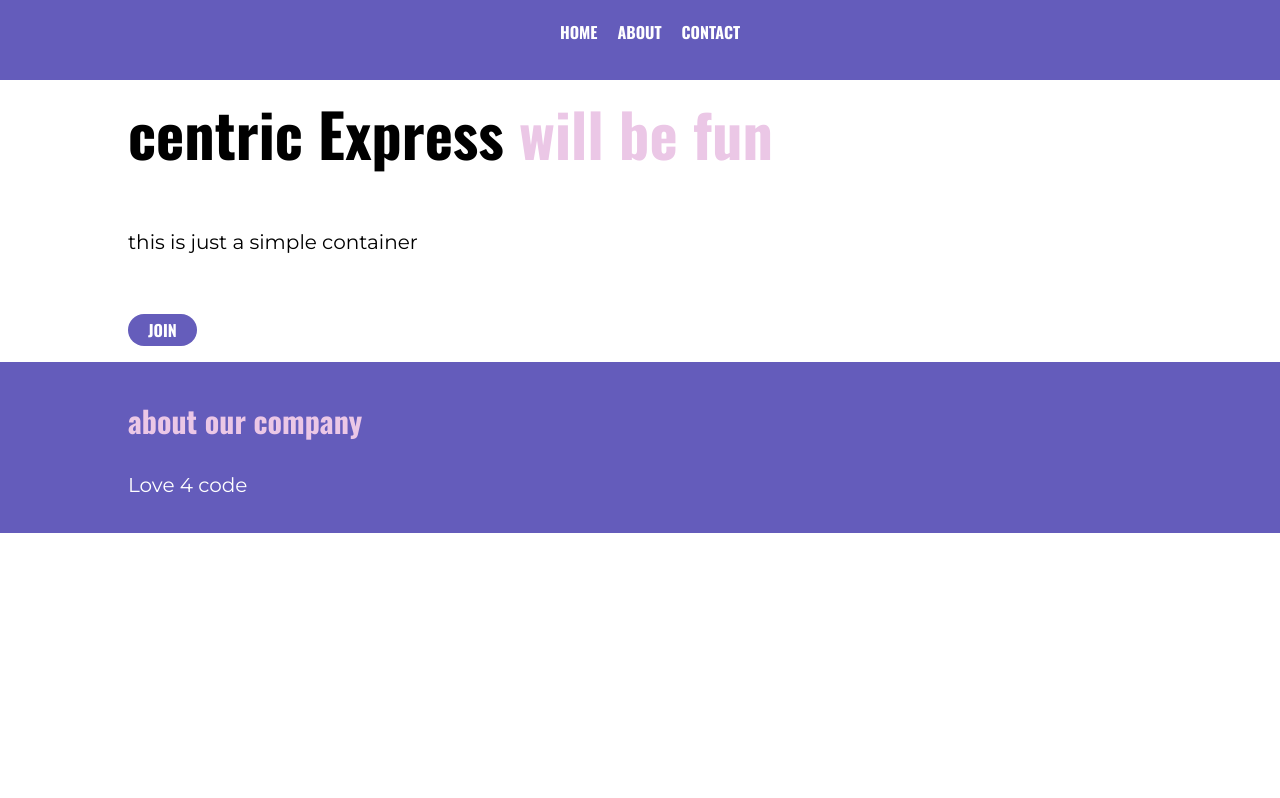
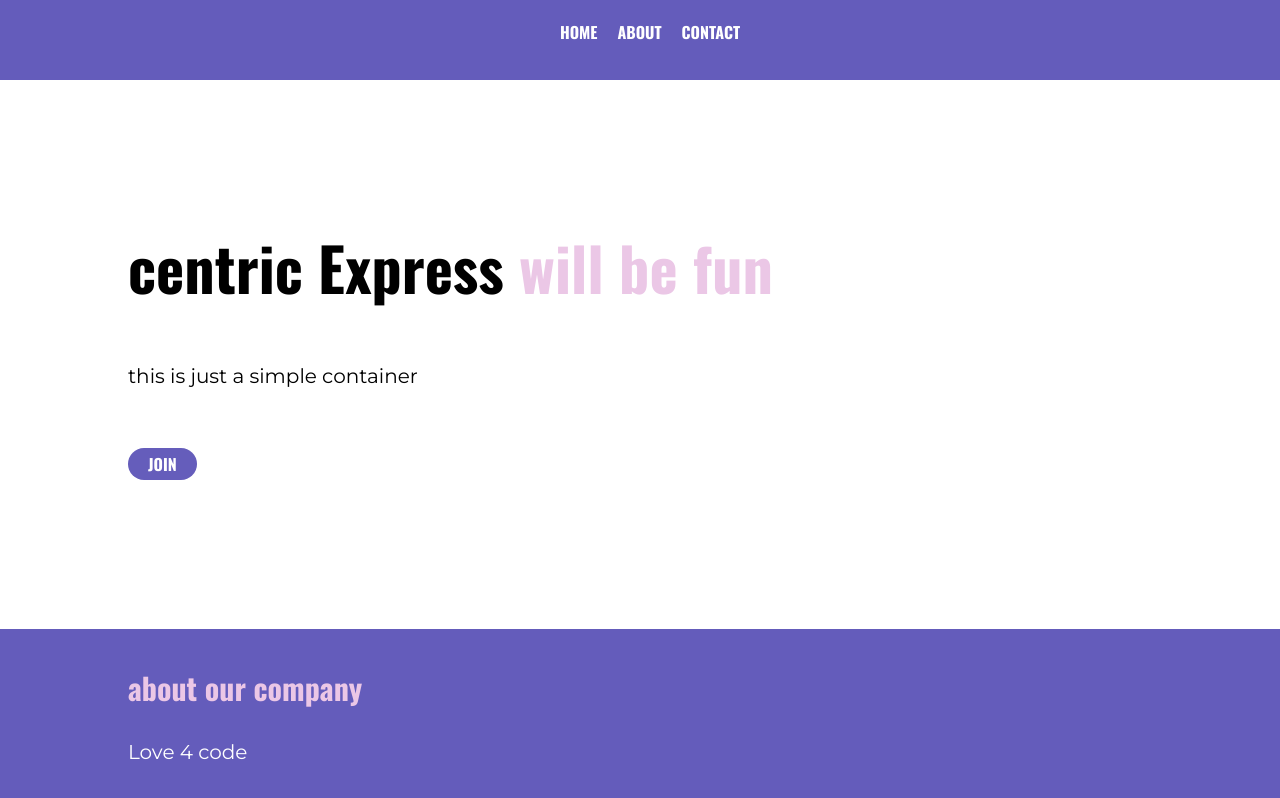
Before and after one commit to CarlaAdrianaMorosan/centric-express-angular, an Angular app: page / in a window 1280 px wide. Built offline with nearby package versions, Linux system fonts and the light colour scheme.

Commit message:
Add height 100%

```diff
--- a/src/styles.scss
+++ b/src/styles.scss
@@ -19,3 +19,8 @@
 body {
   font-family: "Montserrat", sans-serif;
 }
+
+html,
+body {
+  height: 100%;
+}
```
